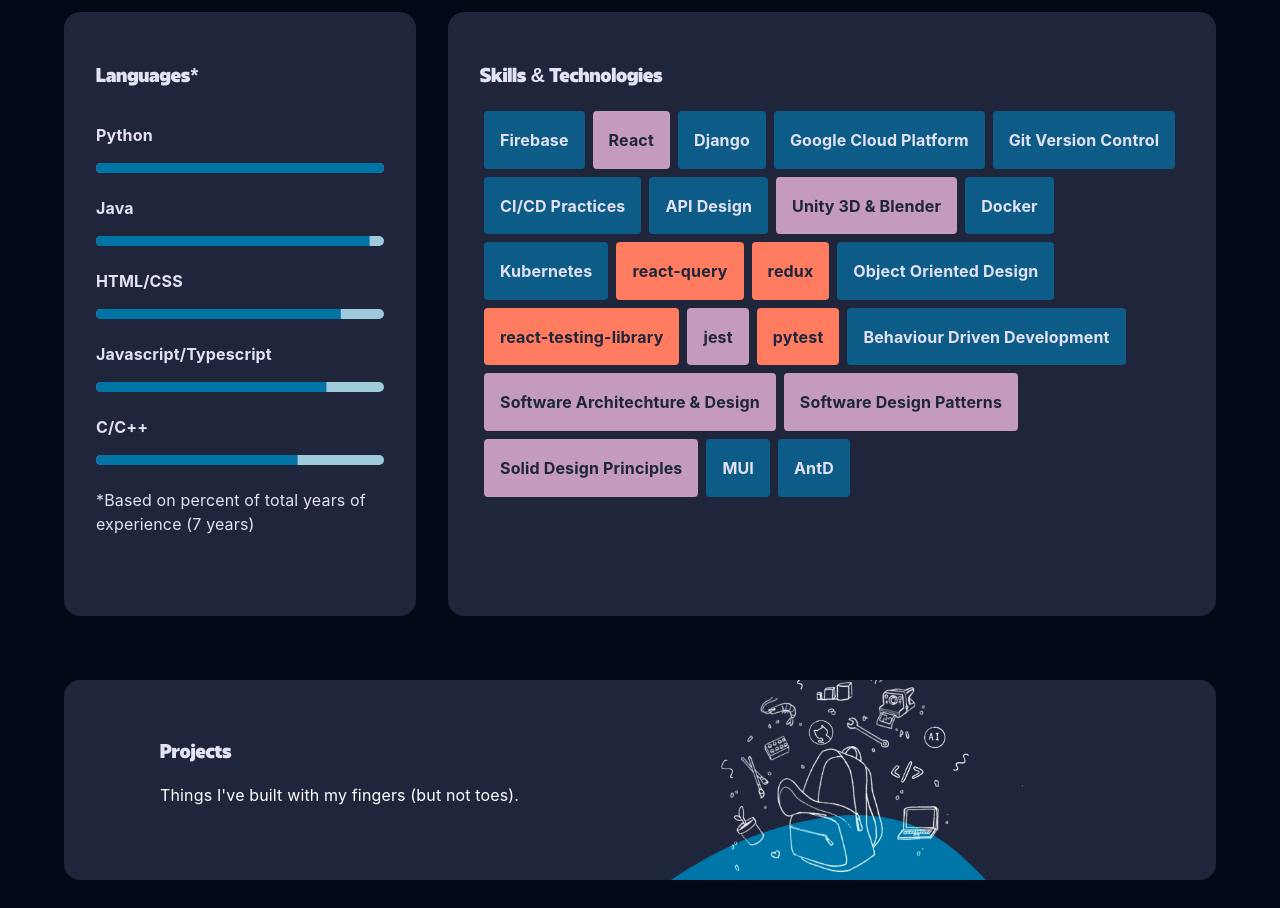
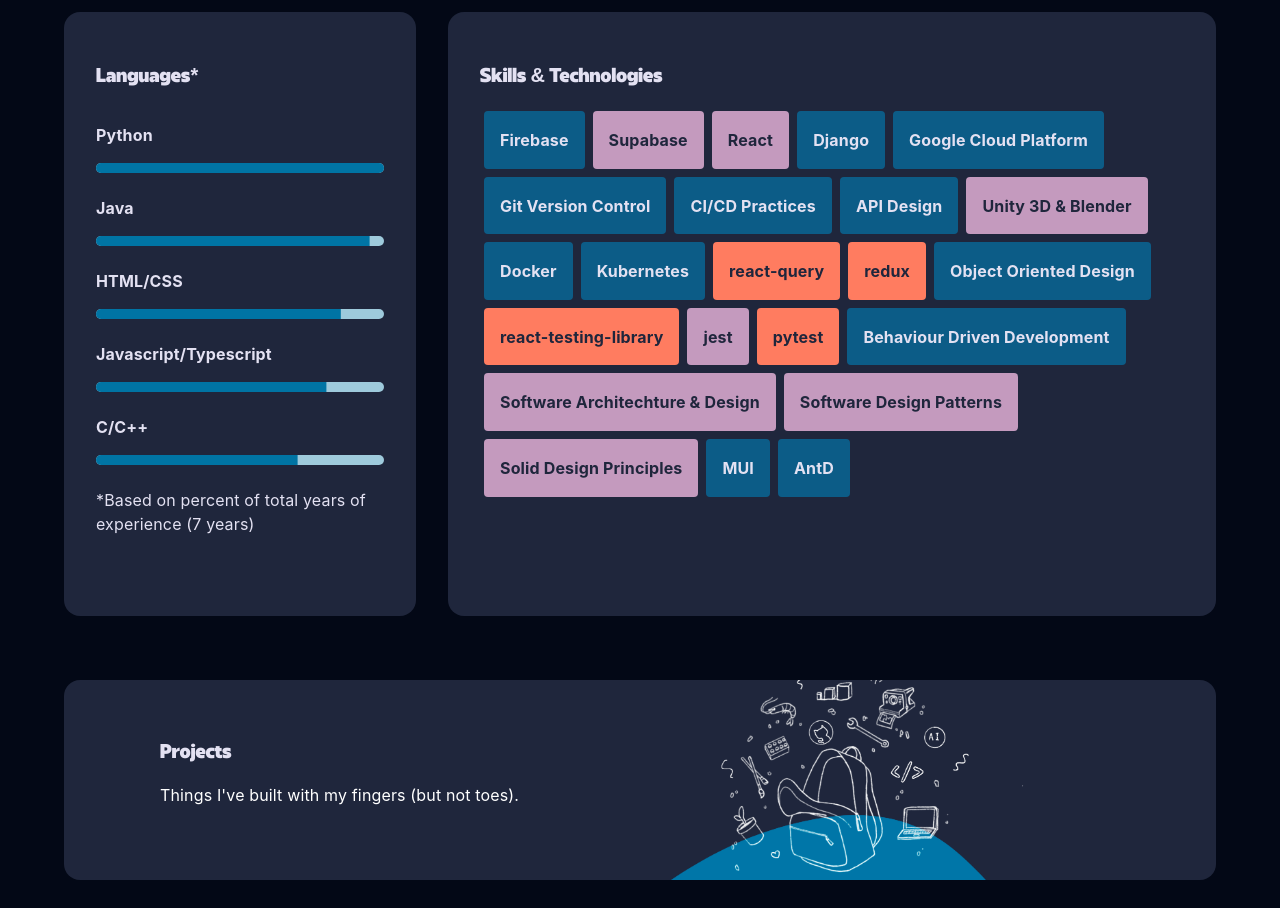
Before and after one commit to munchie-babbit/Portfolio-2023, a React (Create React App) app in the folder frontend/: page /#/ in a window 1280 px wide. Shown: the part 2920-3828 px from the top of the page. Built offline with nearby package versions, Linux system fonts and the light colour scheme.

Commit message:
testing addition

```diff
--- a/frontend/src/pages/DevelopmentPage.tsx
+++ b/frontend/src/pages/DevelopmentPage.tsx
@@ -713,6 +713,7 @@
                   }}
                 >
                   <Technology name="Firebase" />
+                  <Technology name="Supabase" />
                   <Technology name="React" />
                   <Technology name="Django" />
                   <Technology name="Google Cloud Platform" />
```
